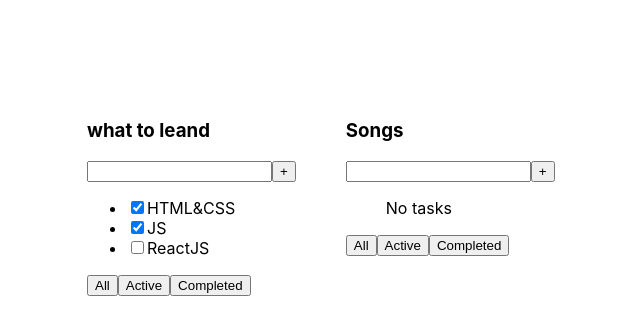
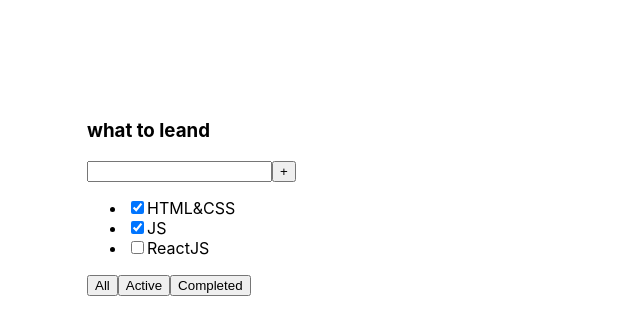
Before and after one commit to umedjankabiri/todolist, a React (Vite) app: page / in a window 1280 px wide. Shown: the top 334 px of the page, without its empty margins (13-653 px from the left). Built offline with nearby package versions, Linux system fonts and the light colour scheme.

Commit message:
Implemented useState() hooks, BLL is placed in the global scope

```diff
--- a/src/common/components/App/App.tsx
+++ b/src/common/components/App/App.tsx
@@ -1,24 +1,25 @@
 import 'common/components/App/App.css'
 import { Todolist } from 'common/components/Todolist/Todolist.tsx';
 import {TaskProps} from "common/types/Tasks/TaskProps.ts";
+import {useState} from "react";
+import {FilterValuesProps} from "common/types/Todolist/FilterValuesProps.ts";
+
+// Business Logic Layer (BLL)
+const initialState: TaskProps[] = [
+    {id: 1, title: 'HTML&CSS', isDone: true},
+    {id: 2, title: 'JS', isDone: true},
+    {id: 3, title: 'ReactJS', isDone: false},
+]
 
 function App() {
-    const tasks1: TaskProps[] = [
-        {id: 1, title: 'HTML&CSS', isDone: true},
-        {id: 2, title: 'JS', isDone: true},
-        {id: 3, title: 'ReactJS', isDone: false},
-    ]
-    const tasks2: TaskProps[] = []
+    const [tasks, setTasks] = useState<TaskProps[]>(initialState);
+    const [filteredTasks, setFilteredTasks] = useState<FilterValuesProps>("All");
 
-  return (
+    return (
       <div className="App">
         <Todolist
             title="what to leand"
-            tasks={tasks1}
-        />
-        <Todolist
-            title = "Songs"
-            tasks={tasks2}
+            tasks={tasks}
         />
       </div>
   );
```
